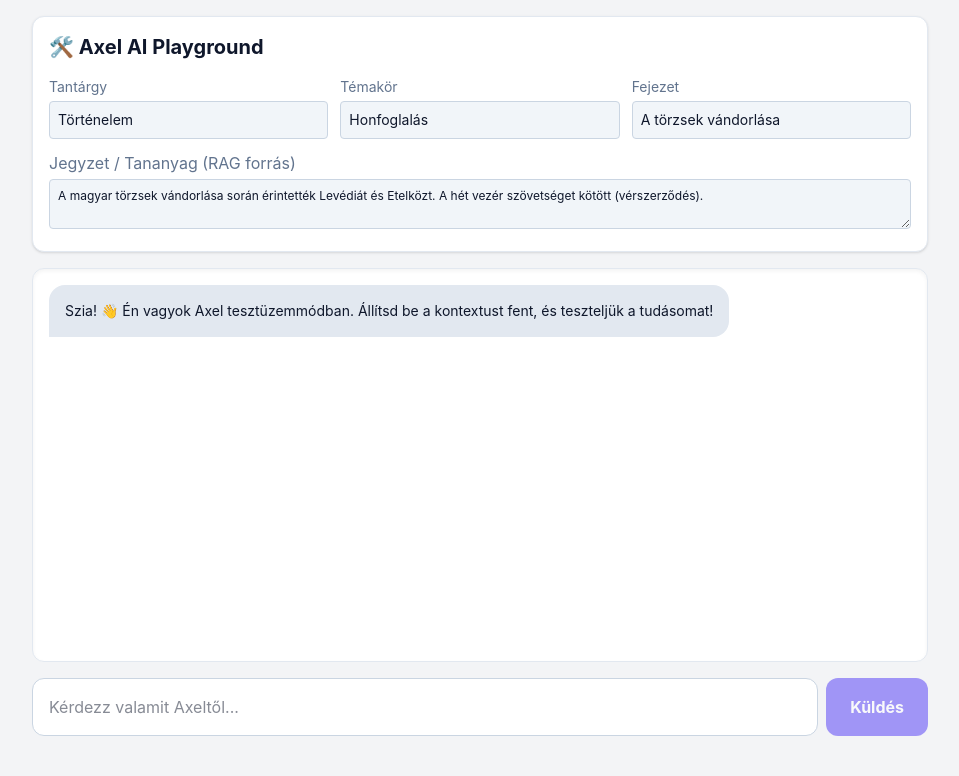
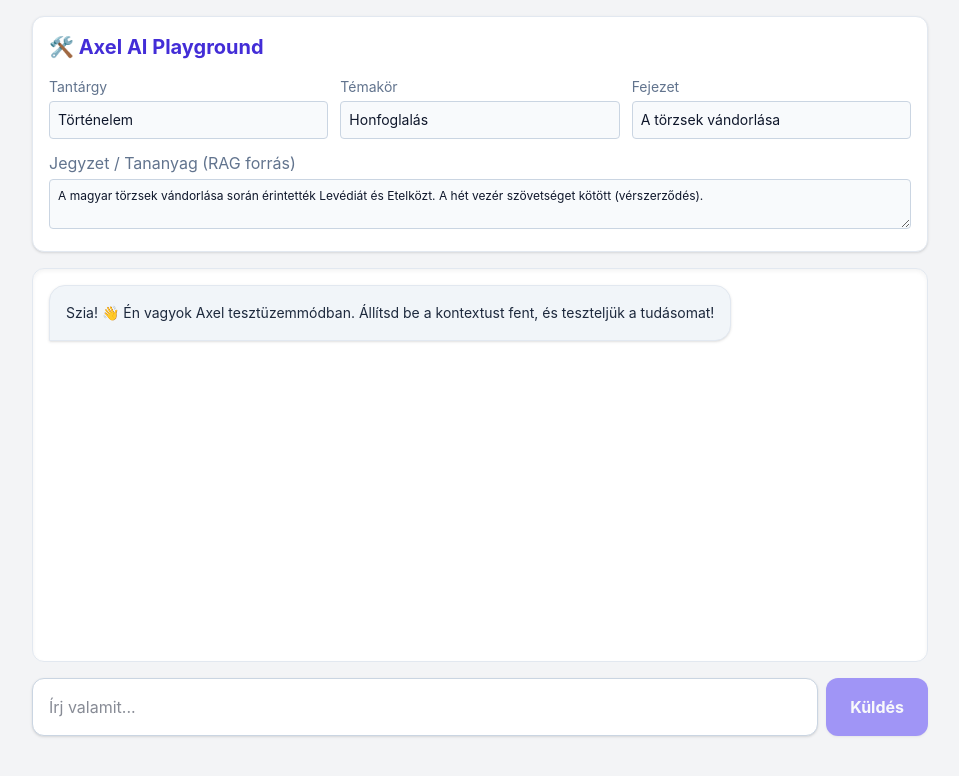
Before and after one commit to brtamas0/-13_SZFT3_BT_ON_MR_MaturaSmart, a Vue app in the folder MaturaSmart/frontend/: page /test-chat in a window 1280 px wide. Shown: the top 776 px of the page, without its empty margins (160-1119 px from the left). Built offline with nearby package versions, Linux system fonts and the light colour scheme; what @formkit/vue would draw is missing.

Commit message:
AI által formázott szöveg megjelenítés javítás

```diff
--- a/MaturaSmart/frontend/src/views/TestChat.vue
+++ b/MaturaSmart/frontend/src/views/TestChat.vue
@@ -1,5 +1,5 @@
 <script setup>
-import { ref, nextTick, onMounted } from 'vue'
+import { ref, nextTick } from 'vue'
 
 const messages = ref([
   { id: 1, sender: 'ai', text: 'Szia! 👋 Én vagyok Axel tesztüzemmódban. Állítsd be a kontextust fent, és teszteljük a tudásomat!' }
@@ -14,6 +14,7 @@ const testContext = ref({
   chapter: 'A törzsek vándorlása',
   notes: 'A magyar törzsek vándorlása során érintették Levédiát és Etelközt. A hét vezér szövetséget kötött (vérszerződés).'
 })
+
 const renderMarkdown = (text) => {
   if (window.markdownit) {
     const md = window.markdownit({
@@ -25,6 +26,7 @@ const renderMarkdown = (text) => {
   }
   return text;
 }
+
 const scrollToBottom = async () => {
   await nextTick()
   if (chatContainer.value) {
@@ -77,36 +79,36 @@ const sendMessage = async () => {
 </script>
 
 <template>
-  <div class="min-h-screen bg-gray-100 dark:bg-[#020617] text-slate-900 dark:text-white p-4 flex flex-col items-center">
+  <div class="min-h-screen bg-gray-100 text-slate-900 p-4 flex flex-col items-center">
 
     <div class="w-full max-w-4xl flex flex-col gap-4 h-[90vh]">
 
-      <div class="bg-white dark:bg-slate-800 p-4 rounded-xl shadow-sm border border-slate-200 dark:border-slate-700">
-        <h1 class="text-xl font-bold mb-4">🛠️ Axel AI Playground</h1>
+      <div class="bg-white p-4 rounded-xl shadow-sm border border-slate-200">
+        <h1 class="text-xl font-bold mb-4 text-indigo-700">🛠️ Axel AI Playground</h1>
 
         <div class="grid grid-cols-1 md:grid-cols-3 gap-3 text-sm">
           <div>
             <label class="block text-slate-500 mb-1">Tantárgy</label>
-            <input v-model="testContext.subject" class="w-full p-2 rounded bg-slate-100 dark:bg-slate-900 border border-slate-300 dark:border-slate-600" />
+            <input v-model="testContext.subject" class="w-full p-2 rounded bg-slate-50 border border-slate-300 focus:border-indigo-500 outline-none" />
           </div>
           <div>
             <label class="block text-slate-500 mb-1">Témakör</label>
-            <input v-model="testContext.topic" class="w-full p-2 rounded bg-slate-100 dark:bg-slate-900 border border-slate-300 dark:border-slate-600" />
+            <input v-model="testContext.topic" class="w-full p-2 rounded bg-slate-50 border border-slate-300 focus:border-indigo-500 outline-none" />
           </div>
           <div>
             <label class="block text-slate-500 mb-1">Fejezet</label>
-            <input v-model="testContext.chapter" class="w-full p-2 rounded bg-slate-100 dark:bg-slate-900 border border-slate-300 dark:border-slate-600" />
+            <input v-model="testContext.chapter" class="w-full p-2 rounded bg-slate-50 border border-slate-300 focus:border-indigo-500 outline-none" />
           </div>
         </div>
         <div class="mt-3">
             <label class="block text-slate-500 mb-1">Jegyzet / Tananyag (RAG forrás)</label>
-            <textarea v-model="testContext.notes" rows="2" class="w-full p-2 rounded bg-slate-100 dark:bg-slate-900 border border-slate-300 dark:border-slate-600 text-xs"></textarea>
+            <textarea v-model="testContext.notes" rows="2" class="w-full p-2 rounded bg-slate-50 border border-slate-300 text-xs focus:border-indigo-500 outline-none"></textarea>
         </div>
       </div>
 
       <div
         ref="chatContainer"
-        class="flex-grow bg-white dark:bg-slate-900/50 rounded-xl shadow-inner border border-slate-200 dark:border-slate-700 overflow-y-auto p-4 space-y-4"
+        class="flex-grow bg-white rounded-xl shadow-inner border border-slate-200 overflow-y-auto p-4 space-y-4"
       >
         <div
           v-for="msg in messages"
@@ -115,22 +117,26 @@ const sendMessage = async () => {
         >
           <div
             :class="[
-              'max-w-[80%] p-4 rounded-2xl whitespace-pre-wrap leading-relaxed',
+              'max-w-[85%] p-4 rounded-2xl leading-relaxed shadow-sm',
               msg.sender === 'user'
                 ? 'bg-indigo-600 text-white rounded-br-none'
-                : 'bg-slate-200 dark:bg-slate-800 text-slate-900 dark:text-slate-200 rounded-bl-none'
+                : 'bg-slate-100 text-slate-800 rounded-bl-none border border-slate-200'
             ]"
           >
-            <div
-  v-html="renderMarkdown(msg.text)"
-  class="markdown-body text-sm"
-></div>
+            <div v-if="msg.sender === 'ai'"
+                 v-html="renderMarkdown(msg.text)"
+                 class="markdown-body text-sm">
+            </div>
+            <div v-else class="text-sm whitespace-pre-wrap">
+                {{ msg.text }}
+            </div>
+
           </div>
         </div>
 
         <div v-if="isLoading" class="flex justify-start">
-            <div class="bg-slate-200 dark:bg-slate-800 p-3 rounded-2xl rounded-bl-none text-slate-500 text-sm animate-pulse">
-                Axel gépel... ✍️
+            <div class="bg-slate-100 p-3 rounded-2xl rounded-bl-none text-slate-500 text-sm animate-pulse border border-slate-200">
+                Axel gondolkodik... 🧠
             </div>
         </div>
       </div>
@@ -139,13 +145,13 @@ const sendMessage = async () => {
         <input
           v-model="userInput"
           type="text"
-          placeholder="Kérdezz valamit Axeltől..."
-          class="flex-grow p-4 rounded-xl bg-white dark:bg-slate-800 border border-slate-300 dark:border-slate-700 focus:outline-none focus:ring-2 focus:ring-indigo-500"
+          placeholder="Írj valamit..."
+          class="flex-grow p-4 rounded-xl bg-white border border-slate-300 focus:outline-none focus:ring-2 focus:ring-indigo-500 shadow-sm"
         />
         <button
           type="submit"
           :disabled="isLoading || !userInput"
-          class="bg-indigo-600 hover:bg-indigo-500 disabled:opacity-50 disabled:cursor-not-allowed text-white px-6 rounded-xl font-bold transition-colors"
+          class="bg-indigo-600 hover:bg-indigo-700 disabled:opacity-50 disabled:cursor-not-allowed text-white px-6 rounded-xl font-bold transition-colors shadow-sm"
         >
           Küldés
         </button>
@@ -154,3 +160,53 @@ const sendMessage = async () => {
     </div>
   </div>
 </template>
+
+<style>
+
+.markdown-body {
+  line-height: 1.6;
+  color: inherit;
+}
+
+/* Címsorok */
+.markdown-body h1, .markdown-body h2, .markdown-body h3 {
+  font-weight: 700;
+  margin-top: 1em;
+  margin-bottom: 0.5em;
+  color: inherit;
+}
+
+.markdown-body h1 { font-size: 1.4em; border-bottom: 1px solid #e2e8f0; padding-bottom: 0.3em; }
+.markdown-body h2 { font-size: 1.2em; }
+.markdown-body h3 { font-size: 1.1em; text-decoration: underline; }
+
+.markdown-body ul { list-style-type: disc; padding-left: 1.5rem; margin-bottom: 1rem; }
+.markdown-body ol { list-style-type: decimal; padding-left: 1.5rem; margin-bottom: 1rem; }
+.markdown-body li { margin-bottom: 0.25em; }
+
+.markdown-body strong { font-weight: 800; color: inherit; }
+.markdown-body a { color: #2563eb; text-decoration: underline; }
+
+.markdown-body code {
+  background-color: rgba(0,0,0,0.05);
+  padding: 0.2em 0.4em;
+  border-radius: 4px;
+  font-family: monospace;
+  font-weight: 600;
+  color: #db2777;
+}
+
+.markdown-body pre {
+  background-color: #1e293b;
+  color: #f1f5f9;
+  padding: 1rem;
+  border-radius: 0.5rem;
+  overflow-x: auto;
+  margin-bottom: 1rem;
+}
+.markdown-body pre code {
+  background-color: transparent;
+  color: inherit;
+  padding: 0;
+}
+</style>
```
